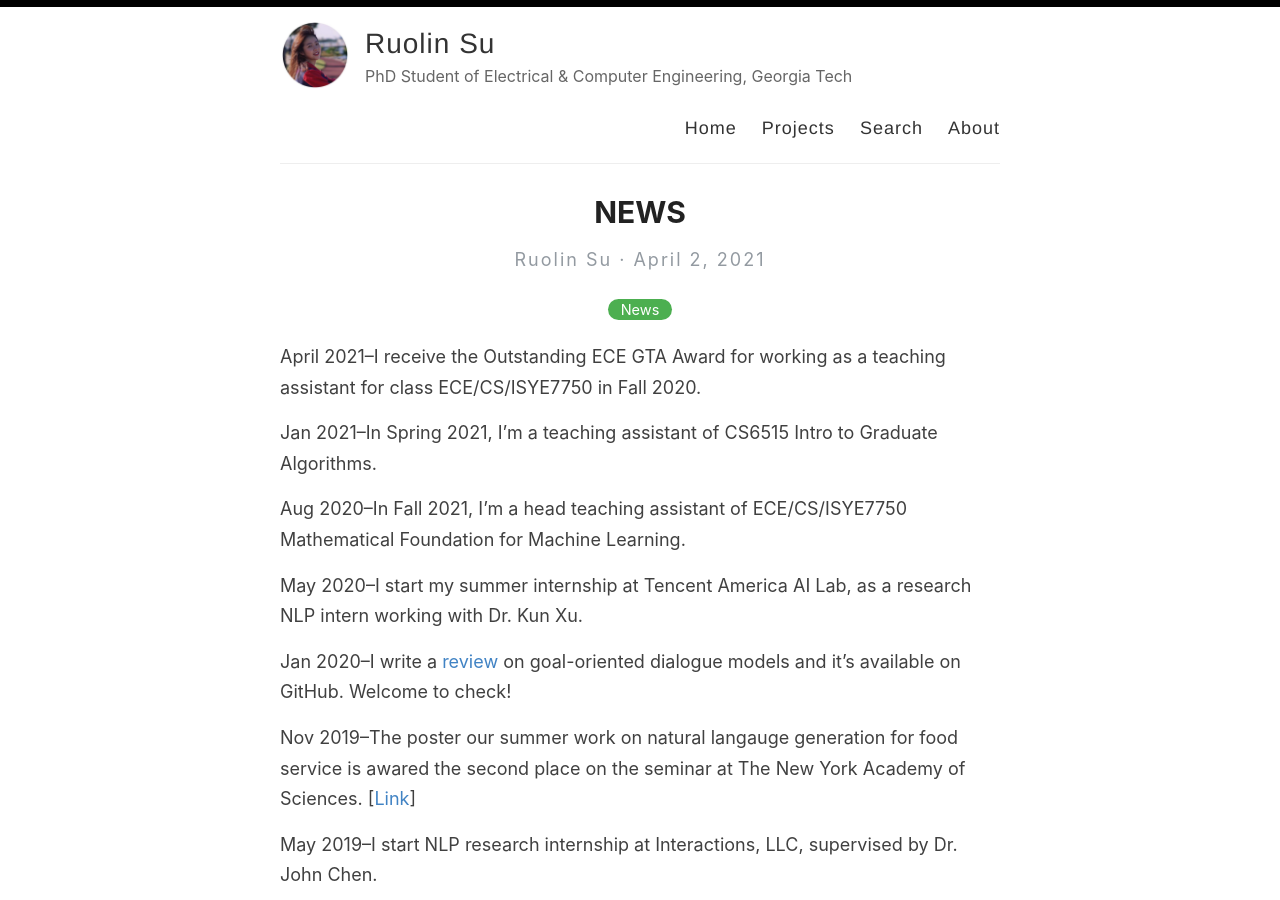
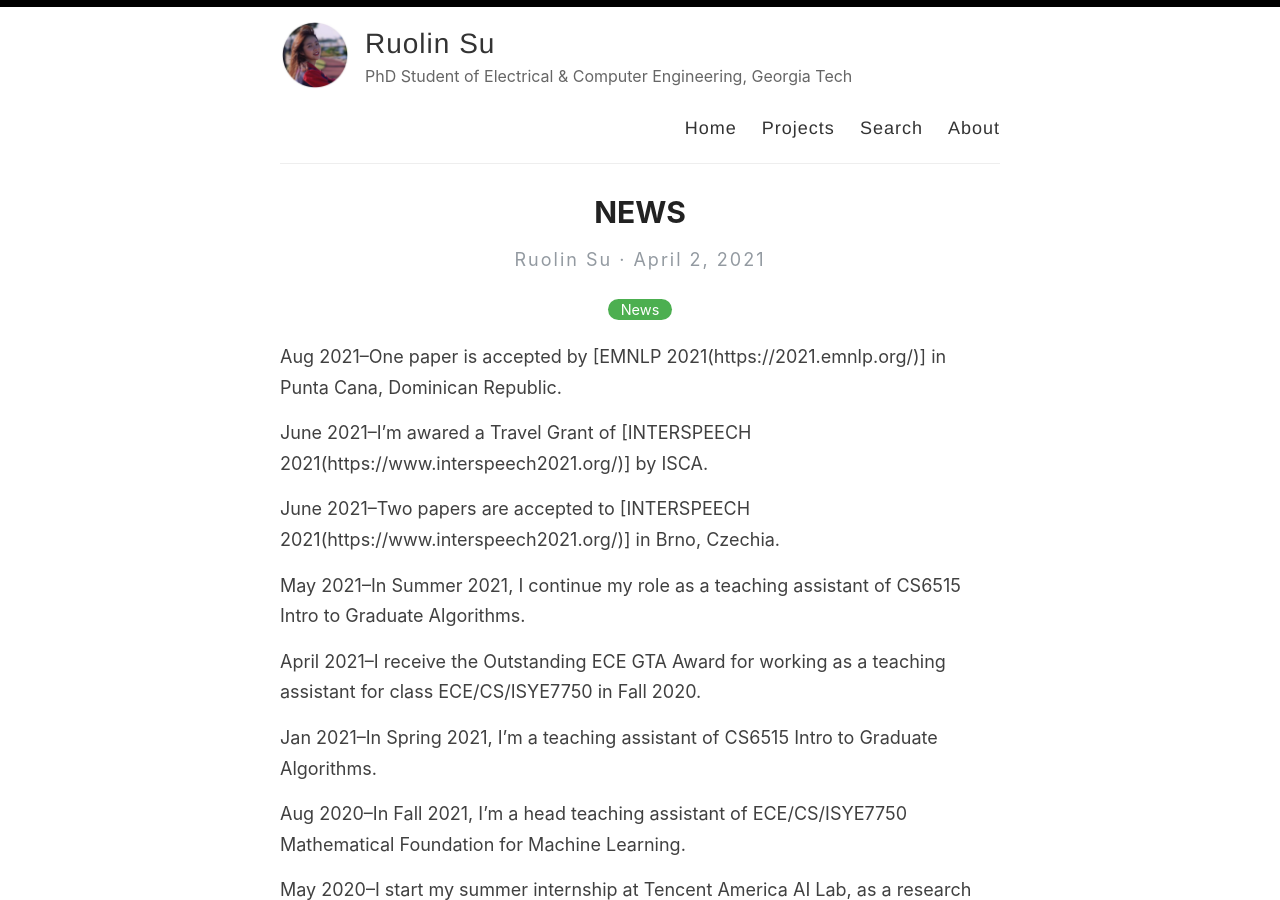
Before and after one commit to youlandasu/youlandasu.github.io, a Jekyll site: the page built from _posts/2021-04-02-news.md, in a window 1280 px wide and 900 px high. Built offline with Jekyll 4.4.1, drawn with Linux system fonts in a browser that asks for light colours; comment, search, counter and statistics services are not loaded.

Commit message:
Update 0829

```diff
--- a/_posts/2021-04-02-news.md
+++ b/_posts/2021-04-02-news.md
@@ -4,6 +4,14 @@ title: NEWS
 categories: [News]
 excerpt: I receive the Outstanding ECE GTA Award for working as a teaching assistant for class ECE/CS/ISYE7750 in Fall 2020.
 ---
+
+Aug 2021--One paper is accepted by [EMNLP 2021(https://2021.emnlp.org/)] in Punta Cana, Dominican Republic.
+
+June 2021--I'm awared a Travel Grant of [INTERSPEECH 2021(https://www.interspeech2021.org/)] by ISCA.
+
+June 2021--Two papers are accepted to [INTERSPEECH 2021(https://www.interspeech2021.org/)] in Brno, Czechia.
+
+May 2021--In Summer 2021, I continue my role as a teaching assistant of CS6515 Intro to Graduate Algorithms.
 
 April 2021--I receive the Outstanding ECE GTA Award for working as a teaching assistant for class ECE/CS/ISYE7750 in Fall 2020.
 
```
